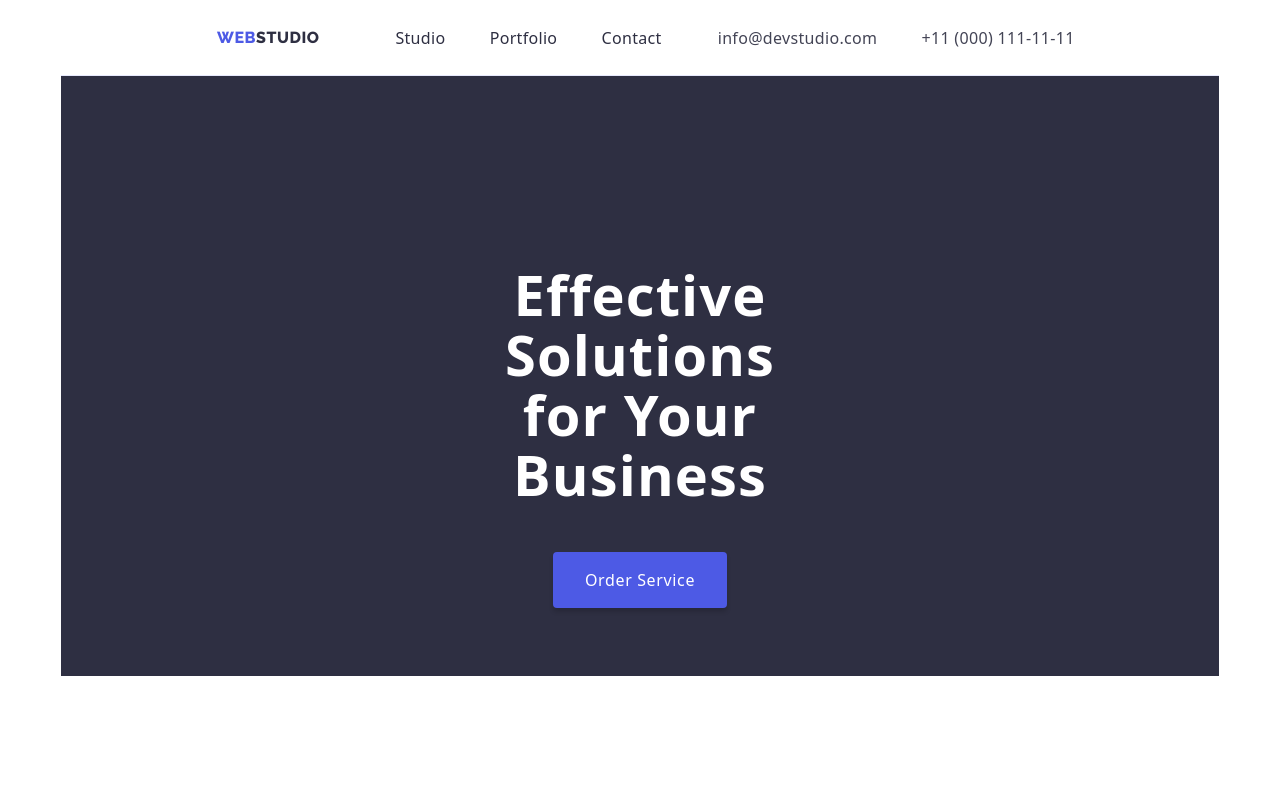
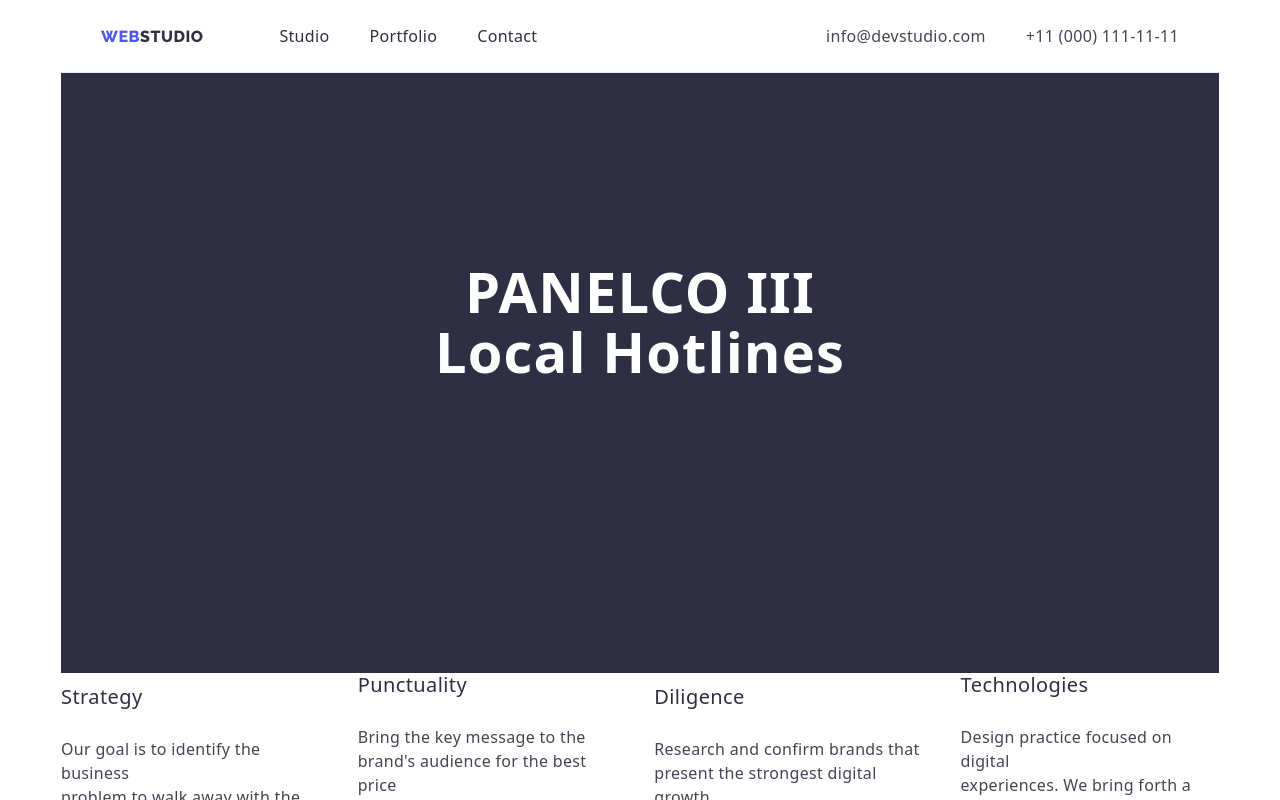
Before and after one commit to lesjohnpaul/goit-markup-hw-03, a plain HTML site: page index.html in a window 1280 px wide. Shown: the top 800 px of the page. Drawn offline with nearby package versions, Linux system fonts and the light colour scheme.

Commit message:
fixed navbar

```diff
--- a/css/styles.css
+++ b/css/styles.css
@@ -31,6 +31,12 @@ body {
 
 ul {
   list-style-type: none;
+  margin: 0;
+  padding: 0;
+}
+
+li {
+  text-align: inherit;
 }
 
 a {
@@ -38,8 +44,8 @@ a {
 }
 
 p {
-  margin: 0px;
-  padding: 0px;
+  margin: 0;
+  padding: 0;
 }
 
 button {
@@ -47,86 +53,119 @@ button {
   cursor: pointer;
 }
 
+
 .main-container {
-  width: 1158px;
-  height: 2592px;
-  margin-left: auto;
-  margin-right: auto;
+  display: flex;
+  flex-direction: column;
+  justify-content: center;
+  align-items: center;
+  max-width: 1158px;
+  width: 100%;
+  margin: 0 auto;
   background-color: var(--color-white);
 
 
 }
 
-.section-container {
-  padding-top: 120px;
-  padding-right: 56px;
-  padding-left: 56px;
+/*
+Header Section */
+
+.main-header-container {
+  display: flex;
+  justify-content: center;
+  align-items: center;
+  width: 100%;
+  border-bottom: 1px solid var(--color-cornflower);
+  background: var(--color-white);
+  padding: 24px 40px;
 }
 
-.main-header-nav,
+.main-header-nav {
+  display: flex;
+  justify-content: space-between;
+  gap: 76px;
+  align-items: center;
+}
+
+.main-header-menu {
+  display: flex;
+  justify-content: space-between;
+  align-items: center;
+  gap: 40px;
+}
+
+.main-header-address {
+  display: flex;
+  align-items: flex-start;
+  gap: 40px;
+  margin-left: auto;
+
+}
+
+
+
+
+
+
+
+
+
+
+
+
+/* .main-header-container {
+  display: flex;
+  margin-left: auto;
+  margin-right: auto;
+  padding: 25.5px 56px 25.5px 56px;
+
+} */
+
+/*
+.nav-logo {
+  padding-right: 76px;
+
+} */
+
+/* .main-header-nav,
 .main-header-address {
   display: inline-flex;
   height: 24px;
-  align-items: center;
-  flex-shrink: 0;
 
-}
-
-.main-header-container {
-  padding: 25.5px 156px 25.5px 156px;
-  border-bottom: 1px solid var(--color-cornflower);
-  background: var(--color-white);
-}
-
-/* .main-header-nav{
-  padding-top: 25.5px ;
-  padding-bottom: 25.5px;
-  padding-left: 156PX;
 } */
 
-
-.nav-logo {
-  padding-right: 76px;
-
-}
-
-.main-header-container {
-  display: flex;
-  margin-left: auto;
-  margin-right: auto;
-  color: var(--color-white);
-}
-
-.main-header-menu-item {
+/* .main-header-menu-item {
   display: inline-flex;
   align-items: flex-start;
   gap: 40px;
   padding-right: 40px;
-}
+} */
 
-.main-header-menu-item:last-child {
-  padding-right: 0;
-}
+/* .main-header-menu-item:last-child {
+  margin-right: 0;
+} */
 
-.main-header-address {
+/* .main-header-address {
   display: inline-flex;
-  padding-left: 56px;
+   padding-left: 56px;
+  margin-left: auto;
 
-}
+} */
 
+/*
 .main-header-menu-tel-link {
   margin-right: 40px;
-}
-
+} */
+/*
 .main-header-menu-contact {
   display: inline-block;
-}
-
+} */
+/*
 .main-header-menu-tel,
 .main-header-menu-num {
-  display: inline-block;
+  display: inline-flex;
 }
-
+ */
 
 
 
@@ -396,18 +435,18 @@ button {
 
 /* Footer Section */
 
-.section-container-footer {
-  padding-top: 101.5px;
-  padding-left: 156px;
-  padding-bottom: 100px;
-}
 
 .main-footer-section {
+  display: flex;
+  justify-content: center;
+  align-items: flex-start;
+  flex-direction: column;
+  height: 312px;
+  width: 100%;
+  padding: 0 40px;
   background-color: var(--color-navyblue);
   color: var(--color-cloud);
   text-decoration: none;
-  display: flex;
-
 }
 
 .footer-text {
--- a/index.html
+++ b/index.html
@@ -38,14 +38,8 @@
         </ul>
       </nav>
       <address class="main-header-address">
-        <ul class="main-header-menu-contact">
-          <li class="main-header-menu-tel">
-            <a class="main-header-menu-tel-link" href="mailto:info@devstudio.com">info@devstudio.com</a>
-          </li>
-          <li class="main-header-menu-num">
-            <a class="main-header-menu-num-link" href="tel:+110001111111">+11 (000) 111-11-11</a>
-          </li>
-        </ul>
+        <a class="main-header-menu-tel-link" href="mailto:info@devstudio.com">info@devstudio.com</a>
+        <a class="main-header-menu-num-link" href="tel:+110001111111">+11 (000) 111-11-11</a>
       </address>
     </header>
 
@@ -54,8 +48,7 @@
       <!-- HERO Section -->
       <section class="hero-section">
         <div class="section-container-hero">
-          <h1 class="hero-title">Effective Solutions<br />for Your Business</h1>
-          <button class="main-header-cta" type="button">Order Service</button>
+          <h1 class="hero-title">PANELCO III<br />Local Hotlines</button>
         </div>
       </section>
 
```
